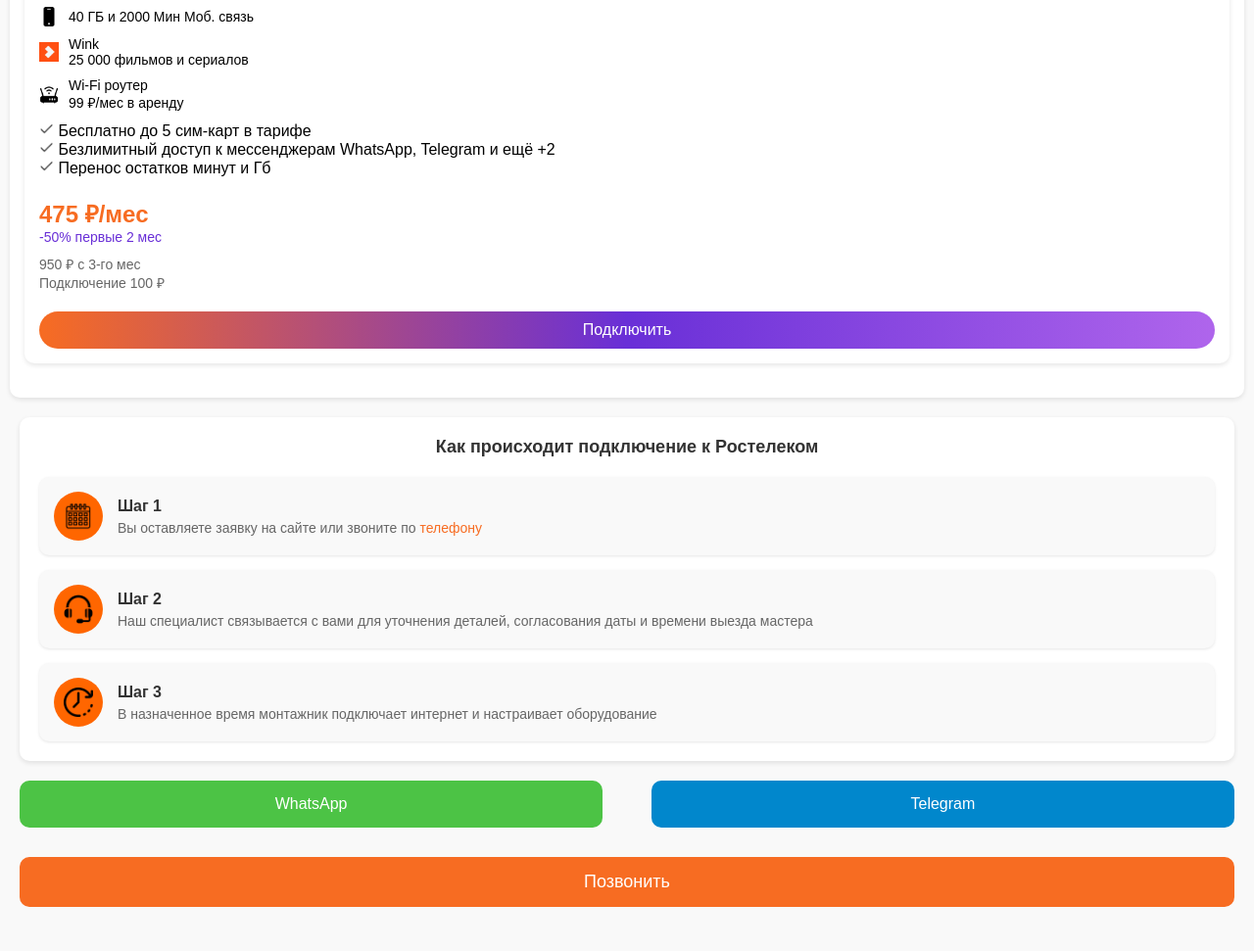
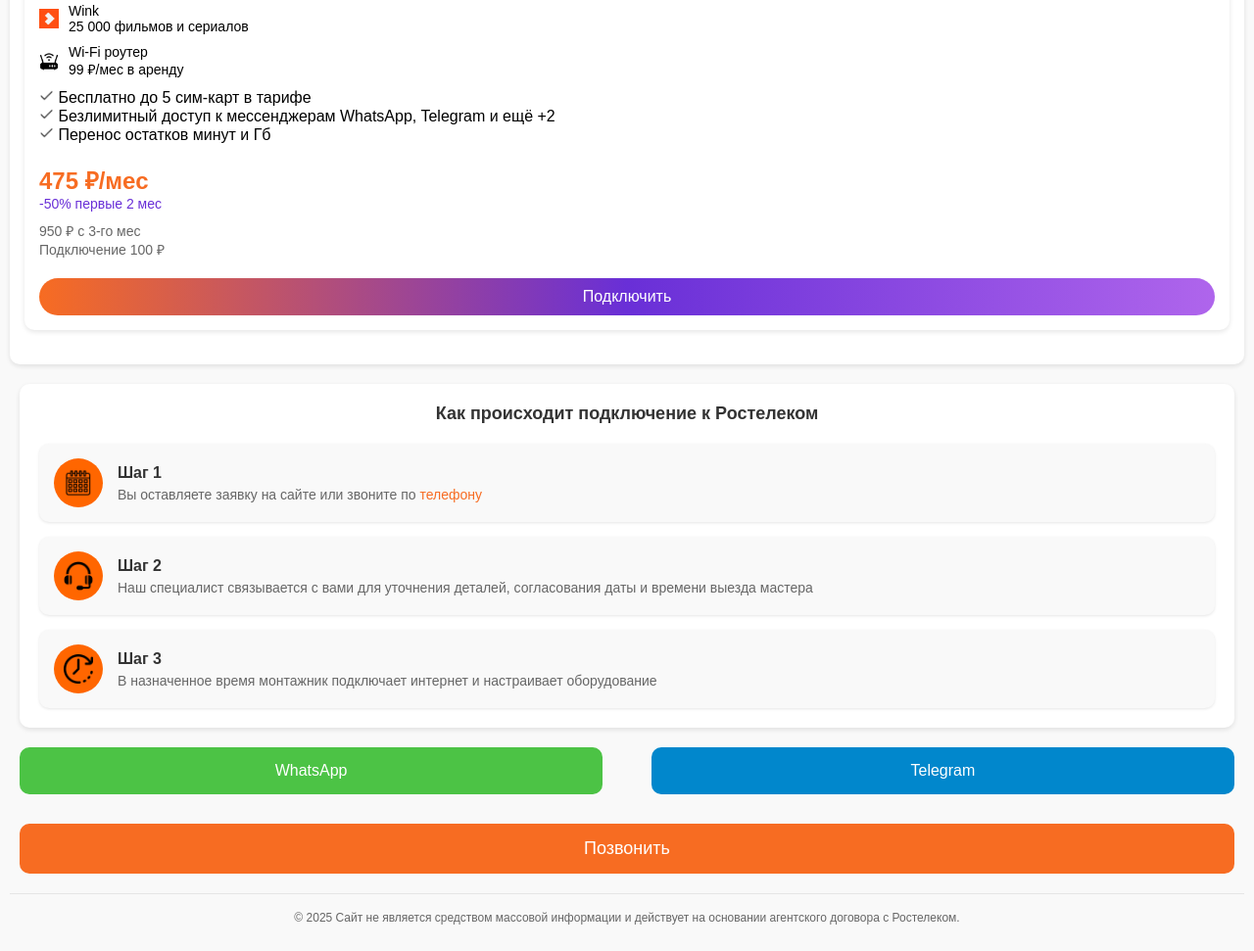
Before and after one commit to vmazikov/rt_site, a plain HTML site: page index.html in a window 1280 px wide. Shown: the part 2301-3272 px from the top of the page at 98% size. Drawn offline with Linux system fonts and the light colour scheme.

Commit message:
Добавил футер и убрал задубленную скидку

```diff
--- a/index.html
+++ b/index.html
@@ -81,10 +81,6 @@
         <a href="https://wa.me/79505908454?text=%D0%97%D0%B4%D1%80%D0%B0%D0%B2%D1%81%D1%82%D0%B2%D1%83%D0%B9%D1%82%D0%B5!%20%D0%A5%D0%BE%D1%87%D1%83%20%D0%BF%D0%BE%D0%B4%D0%BA%D0%BB%D1%8E%D1%87%D0%B8%D1%82%D1%8C%20%D1%82%D0%B0%D1%80%D0%B8%D1%84%20%22%D0%A5%D0%B8%D1%82%20%D1%81%D0%B5%D0%B7%D0%BE%D0%BD%D0%B0%20%D0%A5.%20%D0%9F%D0%B0%D0%BA%D0%B5%D1%82%22" class="btn">Подключить</a>
       </div>
       <div class="card">
-        <div class="card-header">
-          <span class="highlight">Хит подключений</span>
-          <span class="promo">Акция</span>
-        </div>
         <div class="card">
           <div class="card-header">
             <span class="highlight">Хит подключений</span>
@@ -198,5 +194,8 @@
     <a href="https://t.me/vladislav_rtk?text=Здравствуйте! Нужна консультация по тарифам! " class="telegram">Telegram</a>
   </div>
   <a href="tel:+79505908454" class="call-button">Позвонить</a>
+  <footer class="footer">
+    <p>© 2025 Сайт не является средством массовой информации и действует на основании агентского договора с Ростелеком.</p>
+  </footer>
 </body>
 </html>
--- a/style.css
+++ b/style.css
@@ -267,3 +267,18 @@
   .step-content p a:hover {
     text-decoration: underline;
   }
+
+  .footer {
+    text-align: center;
+    padding: 15px;
+    background-color: #f9f9f9;
+    color: #666;
+    font-size: 12px;
+    border-top: 1px solid #e5e5e5;
+    margin-top: 20px;
+  }
+
+  .footer p {
+    margin: 0;
+    line-height: 1.5;
+  }
```
